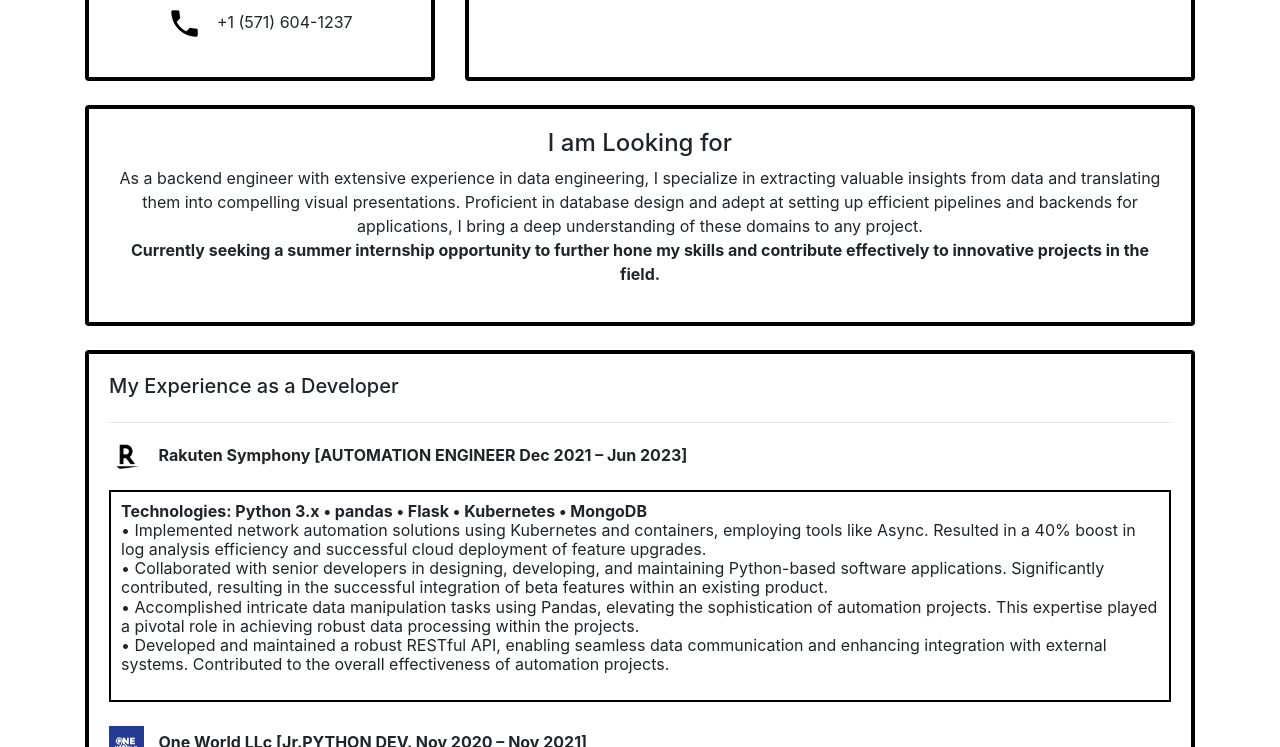
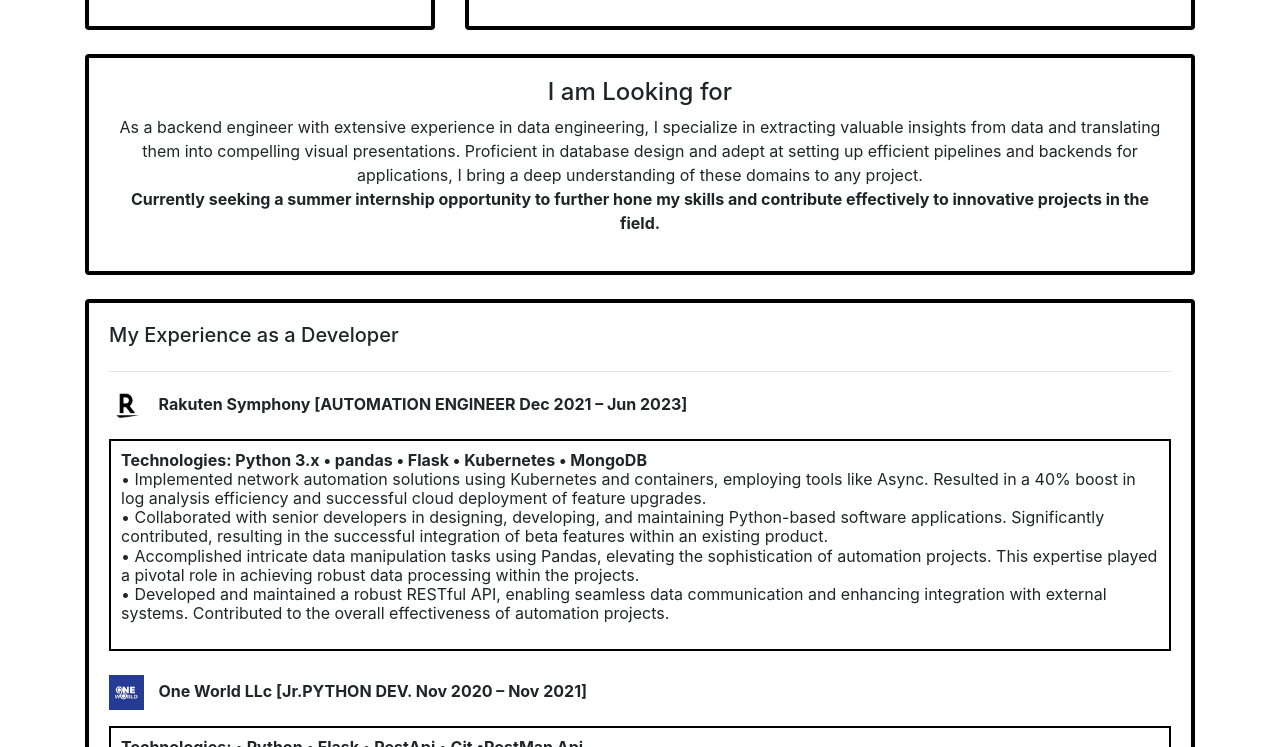
Before and after one commit to AbhimanyuBhagwati/html_resume, a plain HTML site: page index.html in a window 1280 px wide. Shown: the part 353-1100 px from the top of the page. Drawn offline with nearby package versions, Linux system fonts and the light colour scheme.

Commit message:
Update index.html

```diff
--- a/index.html
+++ b/index.html
@@ -38,7 +38,7 @@
                 <h4>Hi I'm Abhi!</h4>
                 <p>I love coding, doing research.</p>
                 <p><a href="mailto:abhimanyu@vt.edu"><img class="social" src="/images/mail.png" alt="Mail"> abhimanyu@vt.edu</a></p>
-                <p><img class="social" src="../images/phone.png" alt="Phone"> +1 (571) 604-1237</p>
+                <!--<p><img class="social" src="../images/phone.png" alt="Phone"> +1 (571) 604-1237</p>-->
             </div>
         </div>
 
```
